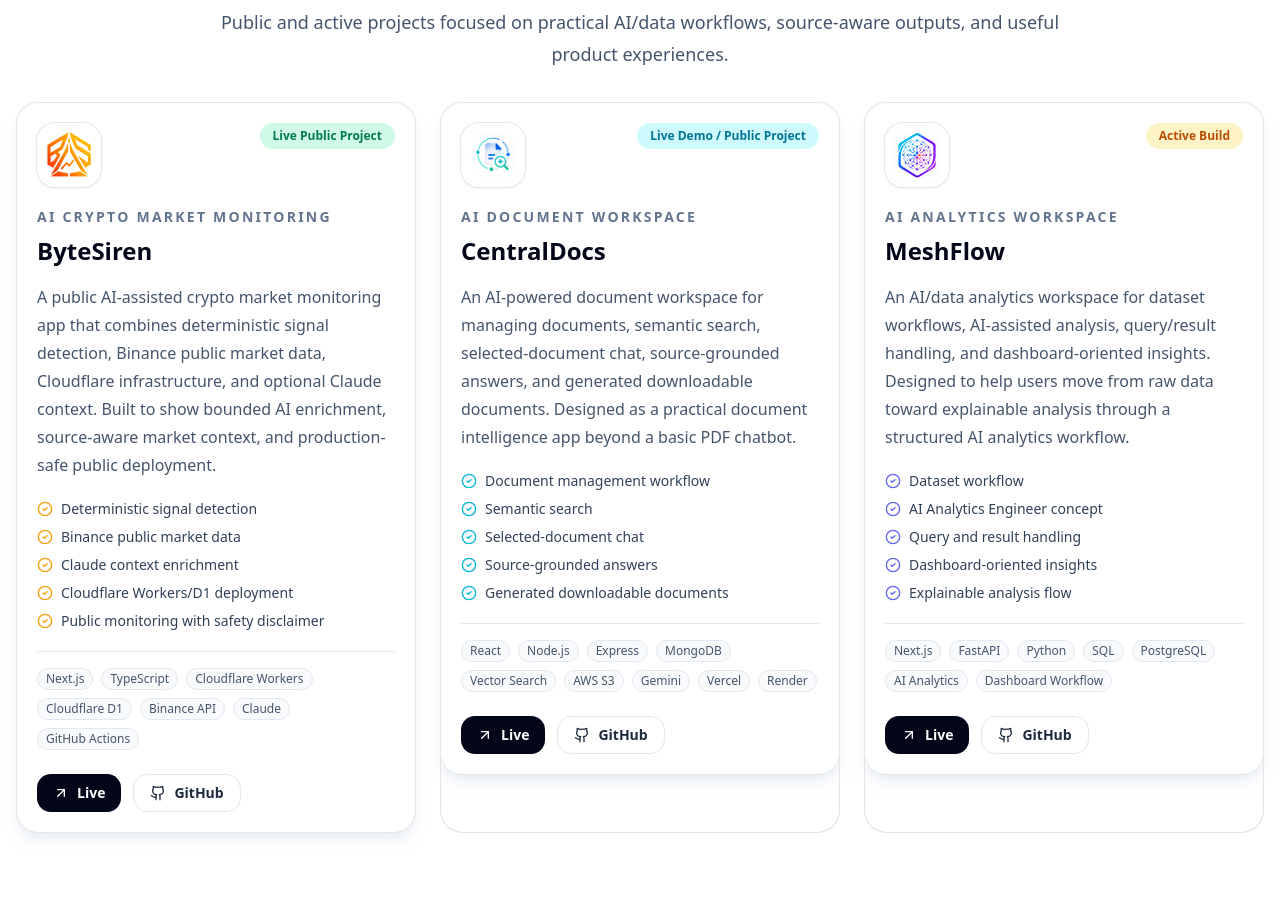
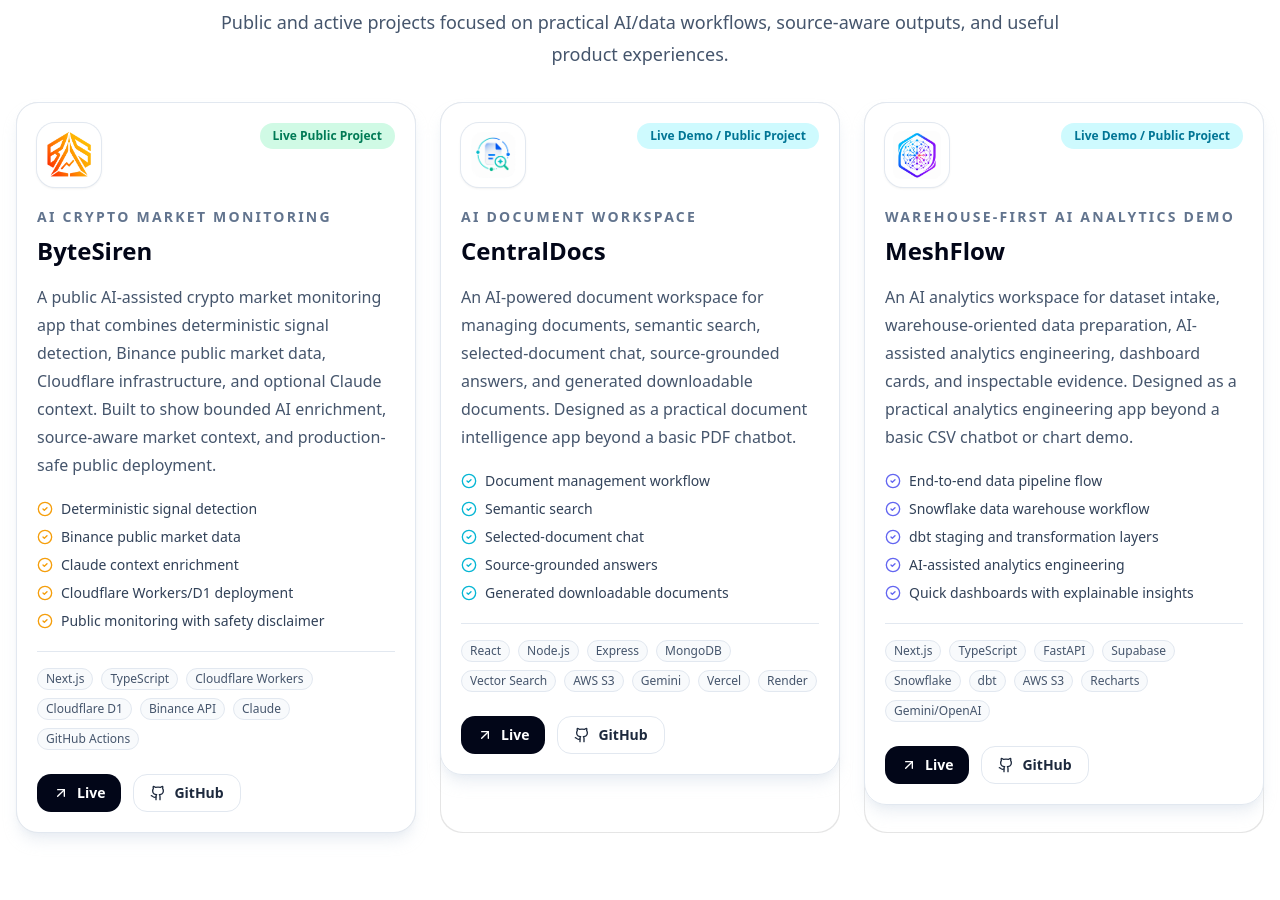
Before and after one commit to Sorbemelon/portfolio-react, a React (Vite) app: page / in a window 1280 px wide. Shown: the part 1800-2700 px from the top of the page. Built offline with nearby package versions, Linux system fonts and the light colour scheme.

Commit message:
update: refresh MeshFlow project details

```diff
--- a/src/components/portfolio/AISystemsMap.jsx
+++ b/src/components/portfolio/AISystemsMap.jsx
@@ -21,7 +21,7 @@
     {
         group: "Public AI Applications",
         title: "MeshFlow",
-        statusLabel: "Active Build",
+        statusLabel: "Live Demo",
         flow: ["Datasets", "AI Analytics Engineer", "Dashboards & Insights"],
         hoverBorderColor: "#6366f1",
     },
--- a/src/data/projects.js
+++ b/src/data/projects.js
@@ -70,34 +70,36 @@
   {
     group: "public",
     title: "MeshFlow",
-    subtitle: "AI Analytics Workspace",
-    status: "Active Build",
-    statusClassName: "bg-yellow-700",
+    subtitle: "Warehouse-First AI Analytics Demo",
+    status: "Live Demo / Public Project",
+    statusClassName: "bg-cyan-700",
     accentColor: "#6366f1",
     image: "/images/meshflow_logo.png",
     imageAlt: "MeshFlow logo",
     imageClassName: "h-48 w-full object-contain bg-white p-6 rounded-t-xl",
     description:
-      "An AI/data analytics workspace for dataset workflows, AI-assisted analysis, query/result handling, and dashboard-oriented insights. Designed to help users move from raw data toward explainable analysis through a structured AI analytics workflow.",
+      "An AI analytics workspace for dataset intake, warehouse-oriented data preparation, AI-assisted analytics engineering, dashboard cards, and inspectable evidence. Designed as a practical analytics engineering app beyond a basic CSV chatbot or chart demo.",
     highlights: [
-      "Dataset workflow",
-      "AI Analytics Engineer concept",
-      "Query and result handling",
-      "Dashboard-oriented insights",
-      "Explainable analysis flow",
+      "End-to-end data pipeline flow",
+      "Snowflake data warehouse workflow",
+      "dbt staging and transformation layers",
+      "AI-assisted analytics engineering",
+      "Quick dashboards with explainable insights",
     ],
     tags: [
       { label: "Next.js", className: "bg-gray-800" },
+      { label: "TypeScript", className: "bg-sky-700" },
       { label: "FastAPI", className: "bg-emerald-500" },
-      { label: "Python", className: "bg-blue-700" },
-      { label: "SQL", className: "bg-sky-800" },
-      { label: "PostgreSQL", className: "bg-cyan-700" },
-      { label: "AI Analytics", className: "bg-purple-700" },
-      { label: "Dashboard Workflow", className: "bg-fuchsia-800" },
+      { label: "Supabase", className: "bg-green-700" },
+      { label: "Snowflake", className: "bg-sky-600" },
+      { label: "dbt", className: "bg-orange-600" },
+      { label: "AWS S3", className: "bg-amber-600" },
+      { label: "Recharts", className: "bg-violet-700" },
+      { label: "Gemini/OpenAI", className: "bg-purple-700" },
     ],
     links: {
-      github: "https://github.com/Sorbemelon/MeshFlow-app",
-      live: "https://meshflow-app.vercel.app",
+      github: "https://github.com/Sorbemelon/MeshFlow",
+      live: "https://meshflowai.vercel.app",
     },
   },
   {
```
Also changed, not shown: 1 other file (tests, documents, lock files or other folders).
